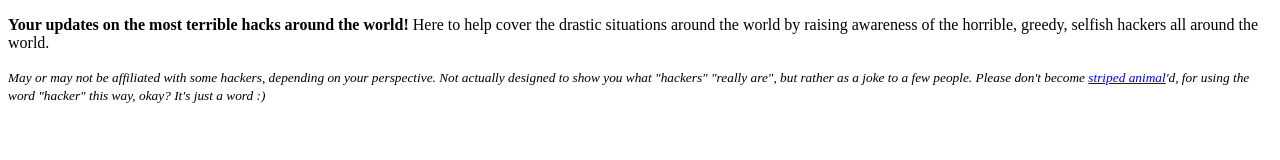
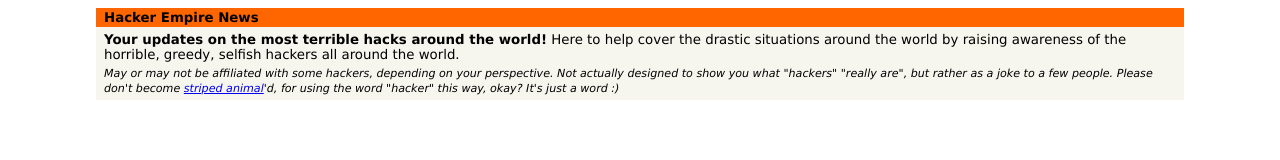
Before and after one commit to liam4/hacker-empire-news, a plain HTML site: page index.html in a window 1280 px wide. Drawn offline with Linux system fonts and the light colour scheme; no server answers.

Commit message:
Hacker Empire News CSS

```diff
--- a/index.html
+++ b/index.html
@@ -2,10 +2,20 @@
 <html>
   <head>
     <title>HACKER FROM RUSSIA HACKS NSA</title>
+    <link rel='stylesheet' href='main.css'>
   </head>
   <body>
-    <p><strong>Your updates on the most terrible hacks around the world!</strong> Here to help cover the drastic situations around the world by raising awareness of the horrible, greedy, selfish hackers all around the world.</p>
-    <p><i><small>May or may not be affiliated with some hackers, depending on your perspective. Not actually designed to show you what "hackers" "really are", but rather as a joke to a few people. Please don't become <a href='https://www.disneyclips.com/imagesnewb/images/cliptiggerhappy.gif'>striped animal</a>'d, for using the word "hacker" this way, okay? It's just a word :)</small></i></p>
+    <center>
+      <div>
+        <div id='header'>
+          Hacker Empire News
+        </div>
+        <div id='content'>
+          <p><strong>Your updates on the most terrible hacks around the world!</strong> Here to help cover the drastic situations around the world by raising awareness of the horrible, greedy, selfish hackers all around the world.</p>
+          <p><i><small>May or may not be affiliated with some hackers, depending on your perspective. Not actually designed to show you what "hackers" "really are", but rather as a joke to a few people. Please don't become <a href='https://www.disneyclips.com/imagesnewb/images/cliptiggerhappy.gif'>striped animal</a>'d, for using the word "hacker" this way, okay? It's just a word :)</small></i></p>
+        </div>
+      </div>
+    </center>
     <script src='nsa.js'></script>
   </body>
 </html>
--- /dev/null
+++ b/main.css
@@ -0,0 +1,34 @@
+body, html {
+  padding: 0;
+  margin: 0;
+}
+
+body {
+  font-family: Verdaina, Geneva, sans-serif;
+  font-size: 10pt;
+}
+
+center > div {
+  text-align: left;
+  width: 85%;
+  background-color: #f6f6ef;
+  margin-top: 8px;
+}
+
+p {
+  margin-top: 3px;
+  margin-bottom: 3px;
+}
+
+hr {
+  margin: 8px 0;
+}
+
+#header {
+  background-color: #ff6600;
+  font-weight: 800;
+}
+
+#header, #content {
+  padding: 2px 8px;
+}
--- a/nsa.js
+++ b/nsa.js
@@ -35,8 +35,9 @@ function handleNewsItem(item) {
   a.appendChild(document.createTextNode(title))
   p.appendChild(a)
 
-  document.body.appendChild(p)
-  document.body.appendChild(document.createElement('hr'))
+  const body = document.getElementById('content')
+  body.appendChild(document.createElement('hr'))
+  body.appendChild(p)
 
   if (Math.round(Math.random())) {
     document.title = title
```
